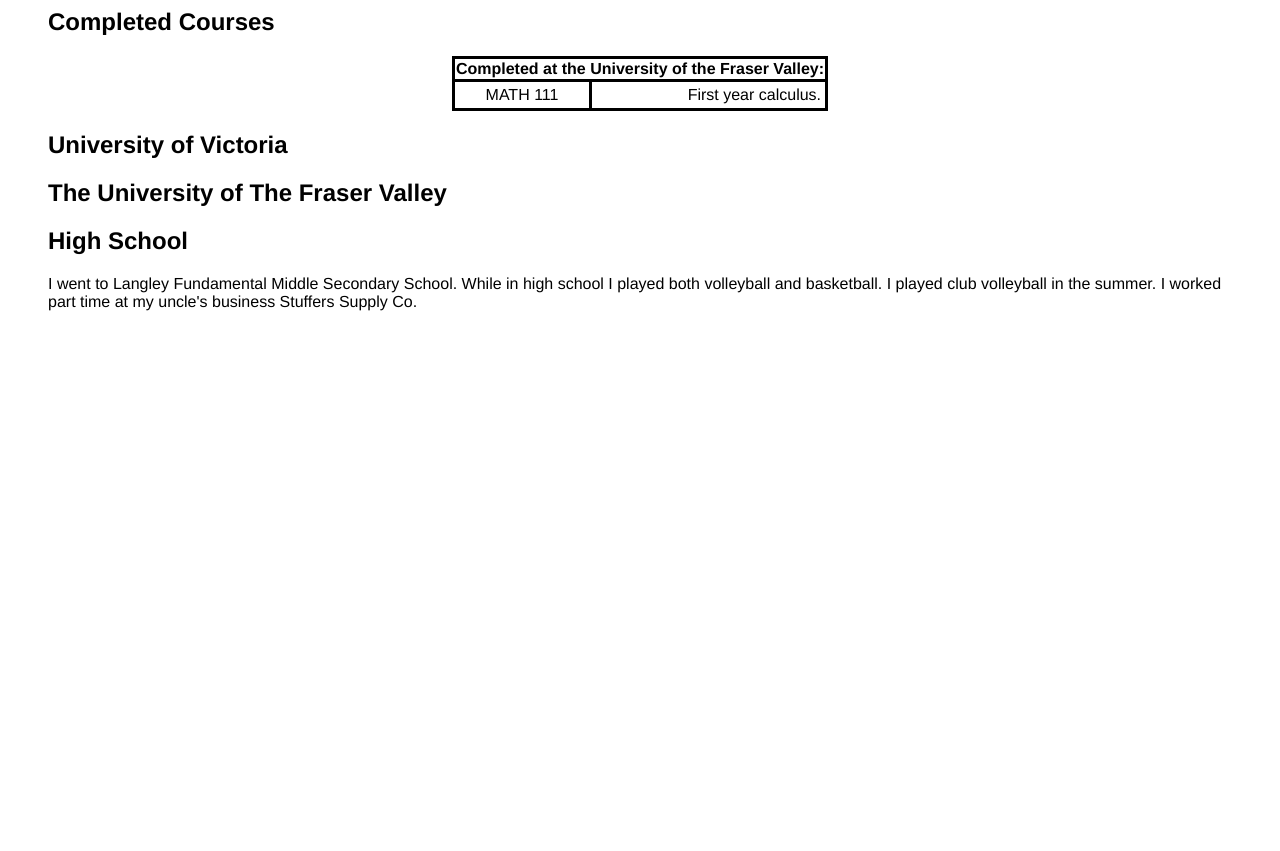
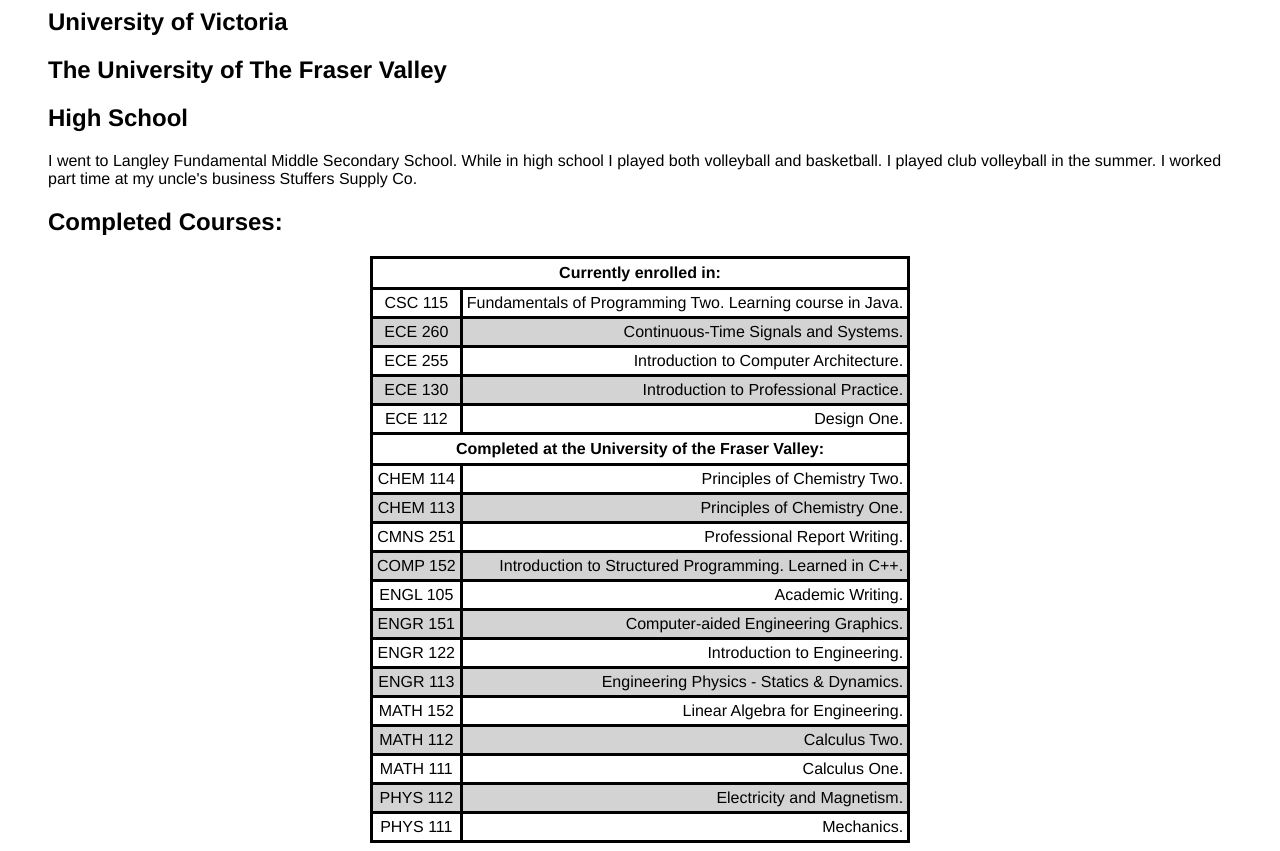
Before and after one commit to lucianojd/MyWebsite, a PHP site: page /subPages/education.html in a window 1280 px wide. Before the commit the page ends 311 px from the top, so only its background shows below. Run offline with PHP 8.4, Linux system fonts and the light colour scheme.

Commit message:
Added completed courses table to education.html. Completed Contact info page. May change contact info to projects

```diff
--- a/subPages/education.html
+++ b/subPages/education.html
@@ -5,25 +5,164 @@
 	</head>
 <body>
 <div class="body">
-	<h2>Completed Courses</h2>
-		<table class="education">
-				<th class="education1" colspan="2">
-					<p>Completed at the University of the Fraser Valley:</p>
-				</th>
-			<tr class="education">
-				<td class="education1">
-					<p>MATH 111<p>
-				</td>
-				<td class="education2">
-					<p>First year calculus.</p>
-				</td>
-			</tr>
-		</table>
 	<h2>University of Victoria</h2>
 	<h2>The University of The Fraser Valley</h2>
 	<h2>High School</h2>
 	<p class="body">I went to Langley Fundamental Middle Secondary School. While in high school I played both volleyball and basketball. I played club volleyball
 	in the summer. I worked part time at my uncle's business Stuffers Supply Co.</p>
+	<h2>Completed Courses:</h2>
+		<table class="education">
+				<th colspan="2">
+					<p>Currently enrolled in:</p>
+				</th>
+					<tr>
+						<td class="title">
+							<p>CSC 115<p>
+						</td>
+						<td class="description">
+							<p>Fundamentals of Programming Two. Learning course in Java.</p>
+						</td>
+					</tr>
+					<tr>
+						<td class="titleG">
+							<p>ECE 260<p>
+						</td>
+						<td class="descriptionG">
+							<p>Continuous-Time Signals and Systems.</p>
+						</td>
+					</tr>
+					<tr>
+						<td class="title">
+							<p>ECE 255<p>
+						</td>
+						<td class="description">
+							<p>Introduction to Computer Architecture.</p>
+						</td>
+					</tr>
+					<tr>
+						<td class="titleG">
+							<p>ECE 130<p>
+						</td>
+						<td class="descriptionG">
+							<p>Introduction to Professional Practice.</p>
+						</td>
+					</tr>
+					<tr>
+						<td class="title">
+							<p>ECE 112<p>
+						</td>
+						<td class="description">
+							<p>Design One.</p>
+						</td>
+					</tr>
+				<th colspan="2">
+					<p>Completed at the University of the Fraser Valley:</p>
+				</th>
+					<tr>
+						<td class="title">
+							<p>CHEM 114<p>
+						</td>
+						<td class="description">
+							<p>Principles of Chemistry Two.</p>
+						</td>
+					</tr>
+					<tr>
+						<td class="titleG">
+							<p>CHEM 113<p>
+						</td>
+						<td class="descriptionG">
+							<p>Principles of Chemistry One.</p>
+						</td>
+					</tr>
+					<tr>
+						<td class="title">
+							<p>CMNS 251<p>
+						</td>
+						<td class="description">
+							<p>Professional Report Writing.</p>
+						</td>
+					</tr>
+					<tr>
+					<tr>
+						<td class="titleG">
+							<p>COMP 152<p>
+						</td>
+						<td class="descriptionG">
+							<p>Introduction to Structured Programming. Learned in C++.</p>
+						</td>
+					</tr>
+						<td class="title">
+							<p>ENGL 105<p>
+						</td>
+						<td class="description">
+							<p>Academic Writing.</p>
+						</td>
+					</tr>
+					<tr>
+						<td class="titleG">
+							<p>ENGR 151<p>
+						</td>
+						<td class="descriptionG">
+							<p>Computer-aided Engineering Graphics.</p>
+						</td>
+					</tr>
+					<tr>
+						<td class="title">
+							<p>ENGR 122<p>
+						</td>
+						<td class="description">
+							<p>Introduction to Engineering.</p>
+						</td>
+					</tr>
+					<tr>
+						<td class="titleG">
+							<p>ENGR 113<p>
+						</td>
+						<td class="descriptionG">
+							<p>Engineering Physics - Statics & Dynamics.</p>
+						</td>
+					</tr>
+					<tr>
+						<td class="title">
+							<p>MATH 152<p>
+						</td>
+						<td class="description">
+							<p>Linear Algebra for Engineering.</p>
+						</td>
+					</tr>
+					<tr>
+						<td class="titleG">
+							<p>MATH 112<p>
+						</td>
+						<td class="descriptionG">
+							<p>Calculus Two.</p>
+						</td>
+					</tr>
+					<tr>
+						<td class="title">
+							<p>MATH 111<p>
+						</td>
+						<td class="description">
+							<p>Calculus One.</p>
+						</td>
+					</tr>
+					<tr>
+						<td class="titleG">
+							<p>PHYS 112<p>
+						</td>
+						<td class="descriptionG">
+							<p>Electricity and Magnetism.</p>
+						</td>
+					</tr>
+					<tr>
+						<td class="title">
+							<p>PHYS 111<p>
+						</td>
+						<td class="description">
+							<p>Mechanics.</p>
+						</td>
+					</tr>
+		</table>
 </div>
 </body>
 </html>
--- a/subPages/styles/education.css
+++ b/subPages/styles/education.css
@@ -10,23 +10,37 @@ table {
 	border-collapse: collapse;
 }
 
+th {
+	padding: 5px;
+}
+
 td {
 	border-style: solid;
 	border-style: black;
 	padding: 4px;
 }
 
-td.education1 {
+td.title {
 	text-align: center;
 }
 
-td.education2 {
+td.description {
 	text-align: right;
 }
 
-p {
-	margin-left: 0px;
-	margin-right: 0px;
+td.titleG {
+	text-align: center;
+	background-color: lightgrey;
+}
+
+td.descriptionG {
+	text-align: right;
+	background-color: lightgrey;
+}
+
+p.table {
+	margin-left: 5px;
+	margin-right: 5px;
 }
 
 p.body {
```
Also changed, not shown: 1 other file.
